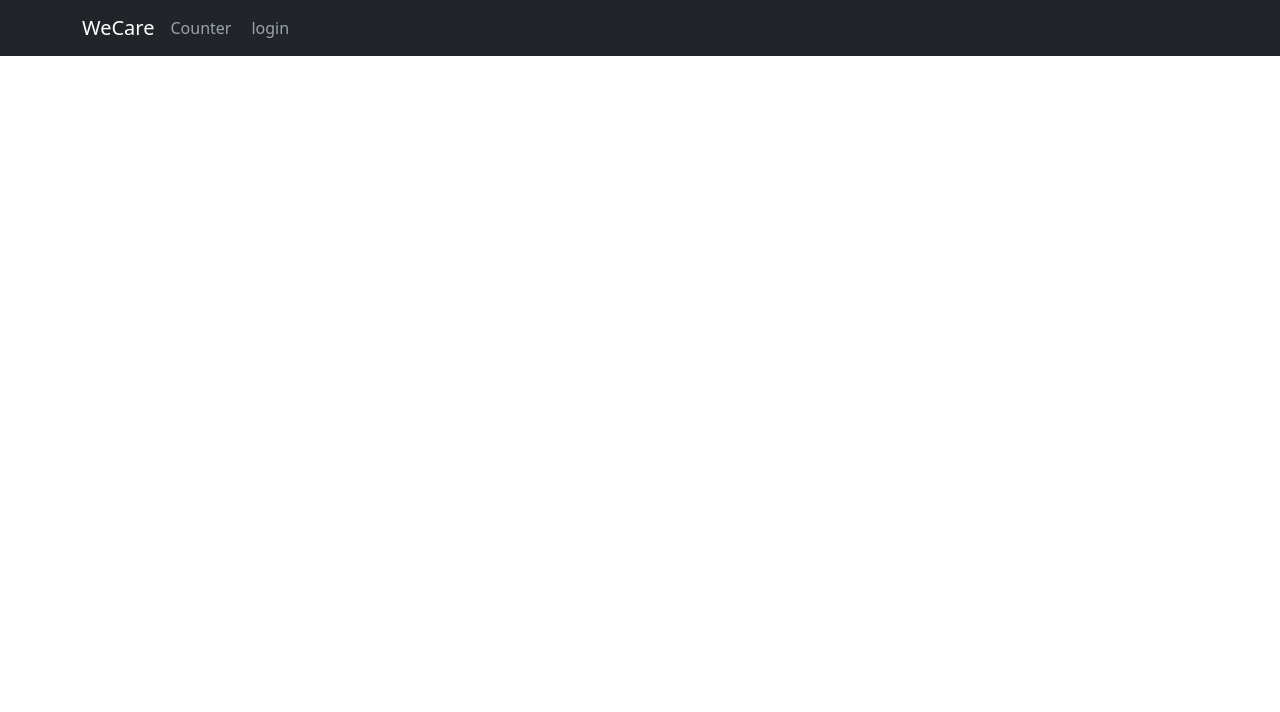
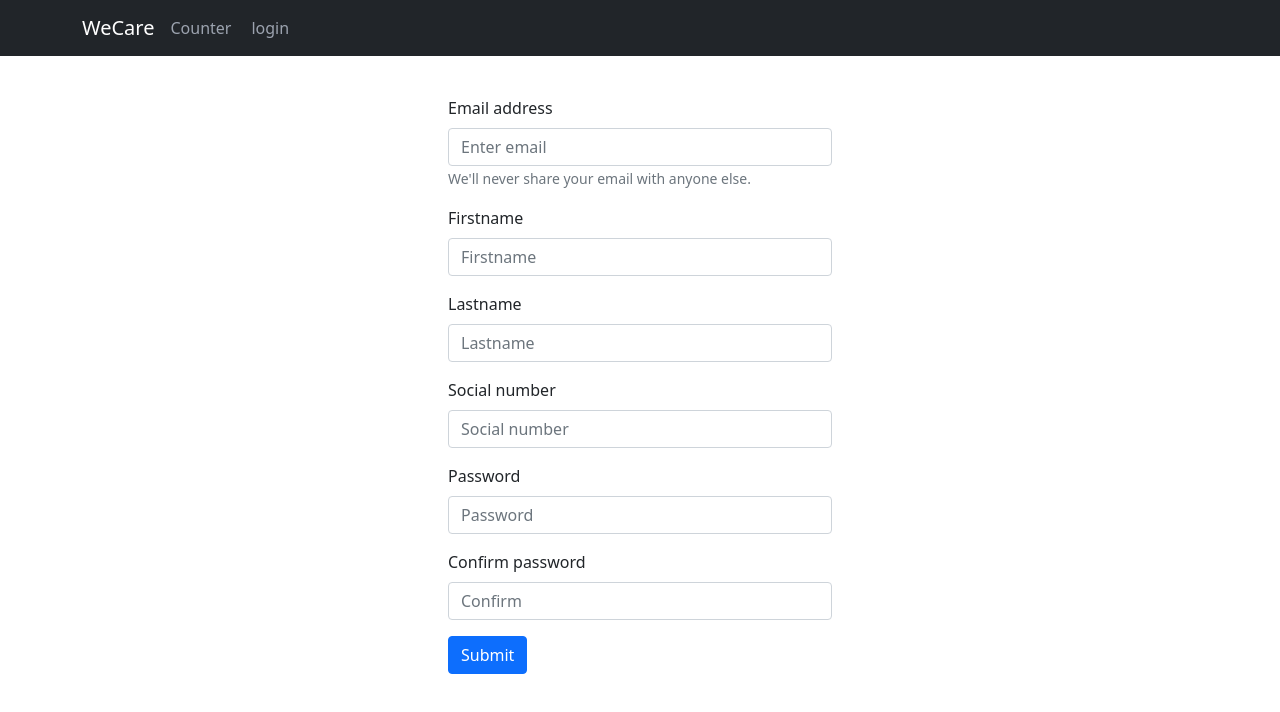
Before and after one commit to Rem0ld/WeCare-front, a React (Vite) app: page /register in a window 1280 px wide. Shown: the top 712 px of the page. Built offline with nearby package versions, Linux system fonts and the light colour scheme.

Commit message:
set register form

```diff
--- a/src/App.tsx
+++ b/src/App.tsx
@@ -4,6 +4,7 @@ import Login from "./pages/Login/Login";
 import { Routes, Route, BrowserRouter } from "react-router-dom";
 import Home from "./pages/Home/Home";
 import Header from "./pages/partials/Header";
+import Register from "./pages/Register/Register";
 
 function App(): JSX.Element {
   return (
@@ -14,6 +15,7 @@ function App(): JSX.Element {
           <Route path="/" element={<Home />} />
           <Route path="/counter" element={<Counter />} />
           <Route path="/login" element={<Login />} />
+          <Route path="/register" element={<Register />} />
         </Routes>
       </BrowserRouter>
     </>
--- a/src/pages/Login/Login.tsx
+++ b/src/pages/Login/Login.tsx
@@ -1,5 +1,6 @@
 import React from "react";
 import { Button, Form } from "react-bootstrap";
+import { Link } from "react-router-dom";
 
 const Login = () => {
   return (
@@ -17,10 +18,15 @@ const Login = () => {
           <Form.Label>Password</Form.Label>
           <Form.Control type="password" placeholder="Password" />
         </Form.Group>
+        <div style={{ display: 'flex', flexDirection: 'column-reverse', gap: '25px'}}>
+           <Link to={"/register"}>Not registered yet ?</Link>
         <Button variant="primary" type="submit">
           Submit
         </Button>
+        </div>
+
       </Form>
+
     </div>
   );
 };
--- /dev/null
+++ b/src/pages/Register/Register.tsx
@@ -0,0 +1,45 @@
+import React from "react";
+import { Button, Form } from "react-bootstrap";
+import { Link } from "react-router-dom";
+
+const Register = () => {
+  return (
+    <div className="flex justify-center p-10">
+      <Form className="w-96">
+        <Form.Group className="mb-3" controlId="formBasicEmail">
+          <Form.Label>Email address</Form.Label>
+          <Form.Control type="email" placeholder="Enter email" />
+          <Form.Text className="text-muted">
+            We'll never share your email with anyone else.
+          </Form.Text>
+        </Form.Group>
+        <Form.Group className="mb-3" controlId="formBasicFirstname">
+          <Form.Label>Firstname</Form.Label>
+          <Form.Control type="text" placeholder="Firstname" />
+        </Form.Group>
+        <Form.Group className="mb-3" controlId="formBasicLastname">
+          <Form.Label>Lastname</Form.Label>
+          <Form.Control type="text" placeholder="Lastname" />
+        </Form.Group>
+        <Form.Group className="mb-3" controlId="formBasicSocialnumber">
+          <Form.Label>Social number</Form.Label>
+          <Form.Control type="text" placeholder="Social number" />
+        </Form.Group>
+        <Form.Group className="mb-3" controlId="formBasicPassword">
+          <Form.Label>Password</Form.Label>
+          <Form.Control type="password" placeholder="Password" />
+        </Form.Group>
+        <Form.Group className="mb-3" controlId="formBasicPassword">
+          <Form.Label>Confirm password</Form.Label>
+          <Form.Control type="password" placeholder="Confirm" />
+        </Form.Group>
+        <Button variant="primary" type="submit">
+          Submit
+        </Button>
+      </Form>
+
+    </div>
+  );
+};
+
+export default Register;
```
